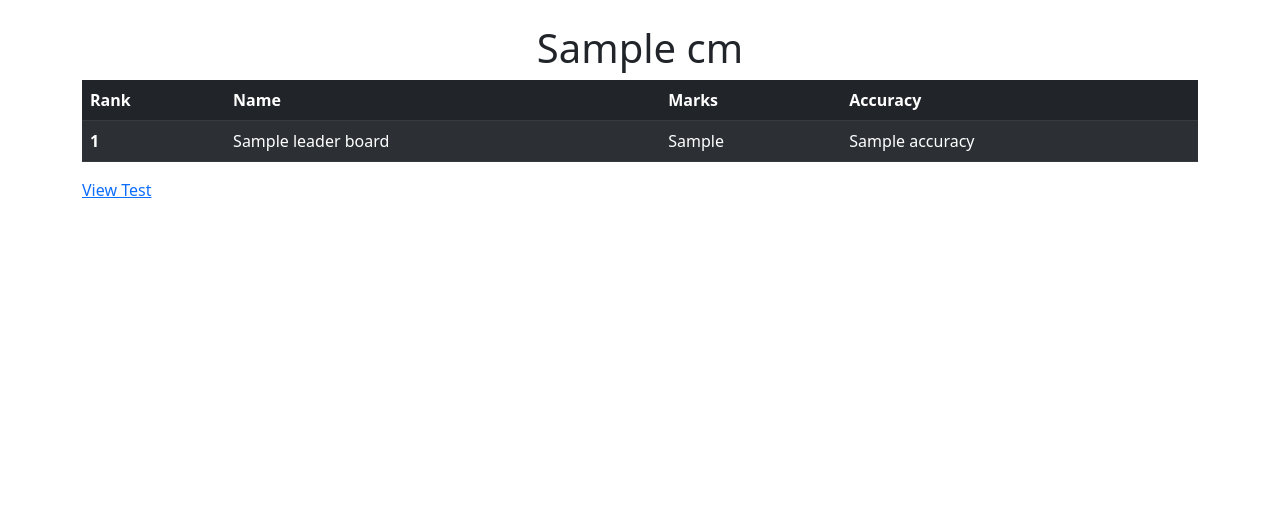
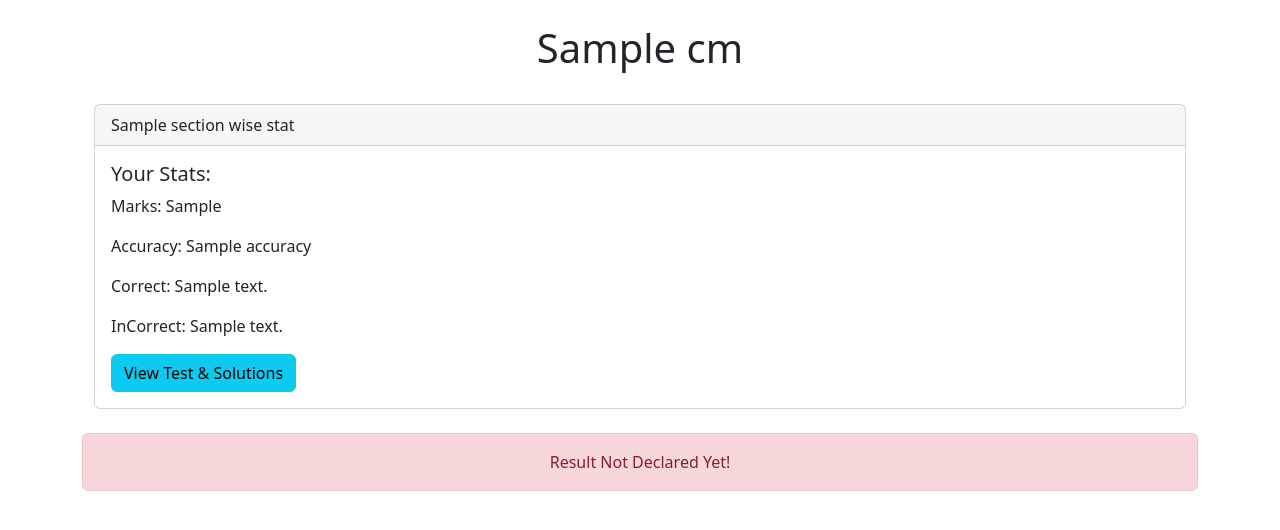
Before and after one commit to emsaumay/classplus-extended, a Flask app: template templates/test.html in a window 1280 px wide. Shown: the top 530 px of the page. Run offline with Flask 2, Linux system fonts and the light colour scheme; the template is opened without the code that fills it: most values are stand-ins (such as "Sample title", 1, 10 or a date in 2020).

Commit message:
feat: view test stats and other things

```diff
--- a/templates/reports.html
+++ b/templates/reports.html
@@ -12,7 +12,6 @@
 
         <div class="container">
           <p class="h4 text-center">2024 Test Series</p>
-        </div>
           <div class="list-group">
               {% for r in y2024 %}
                   {% if r['scoredMarks'] != None %}
@@ -26,10 +25,10 @@
               {% endif %}
               {% endfor %}
           </div><br>
+        </div>
 
         <div class="container">
           <p class="h4 text-center">2023 Test Series</p>
-        </div>
           <div class="list-group">
             {% for r in y2023 %}
                 {% if r['scoredMarks'] != None %}
@@ -43,10 +42,10 @@
             {% endif %}
             {% endfor %}
           </div><br>
+        </div>
 
         <div class="container">
           <p class="h4 text-center">2022 Test Series</p>
-        </div>
           <div class="list-group">
           {% for r in y2022 %}
               {% if r['scoredMarks'] != None %}
@@ -60,6 +59,7 @@
           {% endif %}
           {% endfor %}
           </div>
+        </div>
     </div>
     <script src="https://cdn.jsdelivr.net/npm/bootstrap@5.2.0-beta1/dist/js/bootstrap.bundle.min.js" integrity="sha384-pprn3073KE6tl6bjs2QrFaJGz5/SUsLqktiwsUTF55Jfv3qYSDhgCecCxMW52nD2" crossorigin="anonymous"></script>
   </body>
--- a/templates/test.html
+++ b/templates/test.html
@@ -3,7 +3,7 @@
   <head>
     <meta charset="utf-8">
     <meta name="viewport" content="width=device-width, initial-scale=1">
-    <title>Test</title>
+    <title>{{ cms['sectionWiseStats'][0]['name'] }}</title>
     <link href="https://cdn.jsdelivr.net/npm/bootstrap@5.2.0-beta1/dist/css/bootstrap.min.css" rel="stylesheet" integrity="sha384-0evHe/X+R7YkIZDRvuzKMRqM+OrBnVFBL6DOitfPri4tjfHxaWutUpFmBp4vmVor" crossorigin="anonymous">
   </head>
   <body>
@@ -11,7 +11,65 @@
     <div class="container">
         <p class="h1 text-center">{{cms['testName']}}</p>
     </div>
+    <br>
 
+    <div class="container">
+      {% if cms['rankGenerated'] %}
+      <div class="row">
+        <div class="col-sm-6">
+          <div class="card">
+            <div class="card-header">
+              {{cms['sectionWiseStats'][0]['name'] }}
+            </div>
+            <div class="card-body">
+              <h5 class="card-title">Your / Average</h5>
+              <p class="card-text">Marks: {{cms['sectionWiseStats'][0]['marksScored'] }} / {{cms['analytics']['testStats']['average']['averageMarks'] }}</p>
+              <p class="card-text">Accuracy: {{cms['sectionWiseStats'][0]['accuracy'] }} / {{cms['analytics']['testStats']['average']['averageAccuracy'] }}</p>
+              <p class="card-text">Correct: {{cms['sectionWiseStats'][0]['correctAnswers'] }} / {{cms['analytics']['testStats']['average']['averageCorrect'] }}</p>
+              <p class="card-text">InCorrect: {{cms['sectionWiseStats'][0]['inCorrectAnswers'] }} / {{cms['analytics']['testStats']['average']['averageInCorrect'] }}</p>
+              <a href="/solution?testid={{testId}}&studenttestid={{studentTestId}}&cmstoken={{cmstoken}}" target="_parent" class="btn btn-info">View Test & Solutions</a>
+            </div>
+          </div>
+        </div>
+
+        <div class="col-sm-6">
+          <div class="card">
+            <div class="card-header">
+              {{cms['sectionWiseStats'][0]['name'] }}
+            </div>
+            <div class="card-body">
+              <h5 class="card-title">Topper - {{cms['analytics']['testStats']['topper']['metadata']['name']}}</h5>
+              <p class="card-text">Marks: {{cms['analytics']['testStats']['topper']['sections'][0]['marksScored']}}</p>
+              <p class="card-text">Accuracy: {{cms['analytics']['testStats']['topper']['sections'][0]['accuracy']}}</p>
+              <p class="card-text">Correct: {{cms['analytics']['testStats']['topper']['sections'][0]['correctAnswers']}}</p>
+              <p class="card-text">InCorrect: {{cms['analytics']['testStats']['topper']['sections'][0]['inCorrectAnswers']}}</p>
+          <a href="https://student-cms.classplusapp.com/solution?token={{cmstoken}}&testId={{testId}}&studentTestId={{cms['analytics']['testStats']['topper']['_id']}}&defaultLanguage=en&isGenericShare=false" target="_blank" class="btn btn-info">View Topper's Test</a>
+            </div>
+          </div>
+        </div>
+      </div>
+
+      {% else %}
+      <div class="container">
+        <div class="card">
+          <div class="card-header">
+            {{cms['sectionWiseStats'][0]['name'] }}
+          </div>
+          <div class="card-body">
+            <h5 class="card-title">Your Stats:</h5>
+            <p class="card-text">Marks: {{cms['sectionWiseStats'][0]['marksScored'] }}</p>
+            <p class="card-text">Accuracy: {{cms['sectionWiseStats'][0]['accuracy'] }}</p>
+            <p class="card-text">Correct: {{cms['sectionWiseStats'][0]['correctAnswers'] }}</p>
+            <p class="card-text">InCorrect: {{cms['sectionWiseStats'][0]['inCorrectAnswers'] }}</p>
+            <a href="/solution?testid={{testId}}&studenttestid={{studentTestId}}&cmstoken={{cmstoken}}" target="_blank" class="btn btn-info">View Test & Solutions</a>
+          </div>
+        </div>
+      </div>
+      {% endif %}
+    </div>
+    <br>
+
+    {% if cms['rankGenerated'] %}
     <div class="container">
 
         <table class="table table-dark table-striped table-hover">
@@ -35,10 +93,15 @@
             </tbody>
           </table>
     </div>
+    {% else %}
     <div class="container">
-      <a href="/solution?testid={{testId}}&studenttestid={{studentTestId}}&cmstoken={{cmstoken}}" target="_blank">View Test</a>
+      <div class="alert alert-danger text-center" role="alert">
+        Result Not Declared Yet!
+      </div>
+    </div>
+    {% endif %}
 
-    </div>
+
     <script src="https://cdn.jsdelivr.net/npm/bootstrap@5.2.0-beta1/dist/js/bootstrap.bundle.min.js" integrity="sha384-pprn3073KE6tl6bjs2QrFaJGz5/SUsLqktiwsUTF55Jfv3qYSDhgCecCxMW52nD2" crossorigin="anonymous"></script>
   </body>
 </html>
```
Also changed, not shown: index.py (+13 -13 lines).
